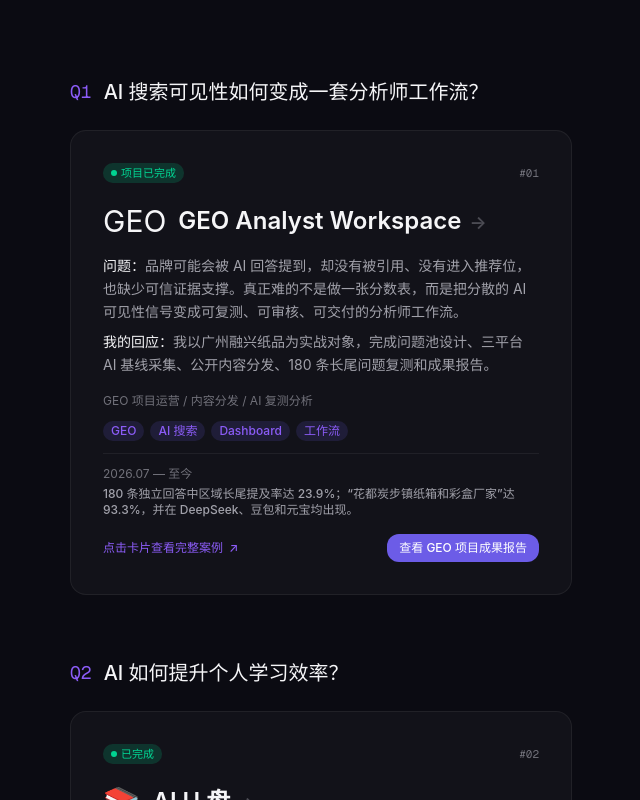
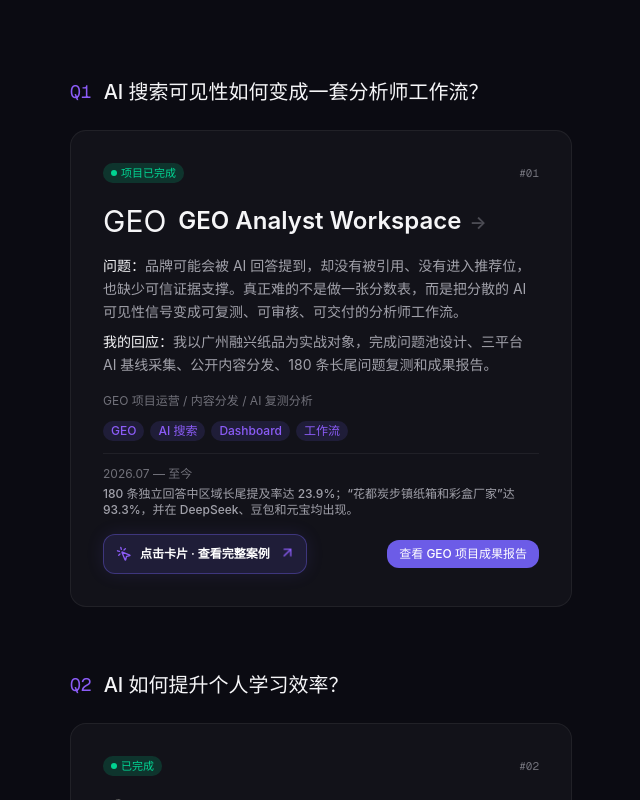
Before and after one commit to gry050820-ctrl/portfolio, a Next.js app: page / in a window 1280 px wide. Shown: the part 1900-2700 px from the top of the page, without its empty margins (60-700 px from the left). Built offline with nearby package versions, Linux system fonts and the light colour scheme.

Commit message:
feat: refresh resume and project card affordance

```diff
--- a/src/app/globals.css
+++ b/src/app/globals.css
@@ -131,3 +131,35 @@ body {
   background-size: 200% 100%;
   animation: shimmer 3s ease-in-out infinite;
 }
+
+/* Project card action affordance */
+@keyframes project-cta-scan {
+  0%, 55% { transform: translateX(-140%); }
+  85%, 100% { transform: translateX(240%); }
+}
+
+@keyframes project-cta-nudge {
+  0%, 70%, 100% { transform: translate(0, 0); }
+  82% { transform: translate(2px, -2px); }
+}
+
+.project-card-cta::before {
+  content: "";
+  position: absolute;
+  inset: 0 auto 0 0;
+  width: 38%;
+  background: linear-gradient(90deg, transparent, rgba(255, 255, 255, 0.14), transparent);
+  animation: project-cta-scan 3.2s ease-in-out infinite;
+  pointer-events: none;
+}
+
+.project-card-cta-icon {
+  animation: project-cta-nudge 2.4s ease-in-out infinite;
+}
+
+@media (prefers-reduced-motion: reduce) {
+  .project-card-cta::before,
+  .project-card-cta-icon {
+    animation: none;
+  }
+}
--- a/src/components/lab/ProjectCard.tsx
+++ b/src/components/lab/ProjectCard.tsx
@@ -2,6 +2,7 @@
 
 import { useRef } from "react";
 import { motion, useInView } from "framer-motion";
+import { ArrowUpRight, MousePointerClick } from "lucide-react";
 import { cn, formatDateRange, getPath } from "@/lib/utils";
 import { Badge } from "@/components/ui/Badge";
 
@@ -69,9 +70,9 @@ export function ProjectCard({ project, index }: ProjectCardProps) {
     <div ref={ref}>
       <motion.article
         className={cn(
-          "group relative block cursor-pointer rounded-lg border border-border bg-bg-secondary p-6 md:p-8",
+          "group relative block cursor-pointer overflow-hidden rounded-lg border border-border bg-bg-secondary p-6 md:p-8",
           "transition-all duration-300 ease-out",
-          "hover:bg-bg-hover hover:border-border-hover hover:-translate-y-1",
+          "hover:bg-bg-hover hover:border-border-active hover:-translate-y-1 hover:shadow-glow",
         )}
         initial={{ opacity: 0, y: 20 }}
         animate={inView ? { opacity: 1, y: 0 } : {}}
@@ -160,9 +161,16 @@ export function ProjectCard({ project, index }: ProjectCardProps) {
               </p>
             )}
             <div className="mt-4 flex flex-wrap items-center justify-between gap-3">
-              <span className="inline-flex items-center gap-1.5 text-xs font-medium text-brand-light transition-colors group-hover:text-white">
-                点击卡片查看完整案例
-                <span aria-hidden="true">↗</span>
+              <span className="project-card-cta relative inline-flex min-h-10 items-center gap-2 overflow-hidden rounded-md border border-brand/40 bg-brand-muted px-3 py-2 text-xs font-semibold text-white shadow-[0_0_18px_rgba(108,92,231,0.12)] transition-all duration-300 group-hover:border-brand-light group-hover:bg-brand/25 group-hover:shadow-[0_0_24px_rgba(108,92,231,0.28)]">
+                <MousePointerClick
+                  className="relative z-10 size-4 shrink-0 text-brand-light"
+                  aria-hidden="true"
+                />
+                <span className="relative z-10">点击卡片 · 查看完整案例</span>
+                <ArrowUpRight
+                  className="project-card-cta-icon relative z-10 size-4 shrink-0 text-brand-light"
+                  aria-hidden="true"
+                />
               </span>
               <div className="relative z-20 flex flex-wrap gap-2 pointer-events-auto">
                 {project.resources?.map((resource) => (
```
Also changed, not shown: 1 other file (tests, documents, lock files or other folders).
